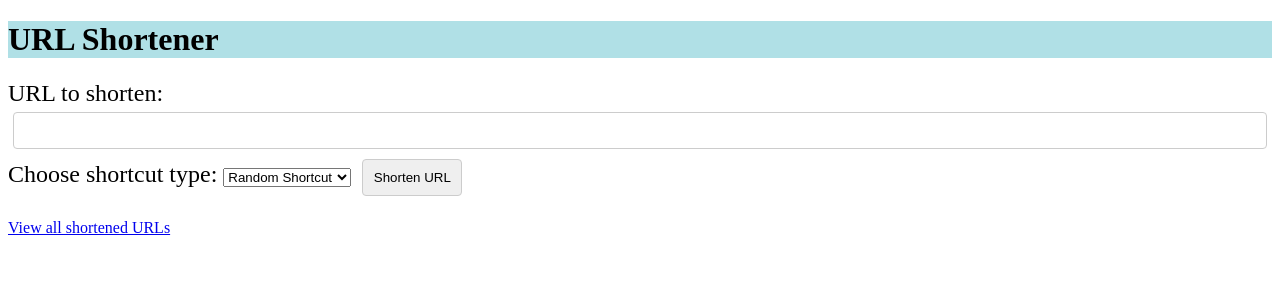
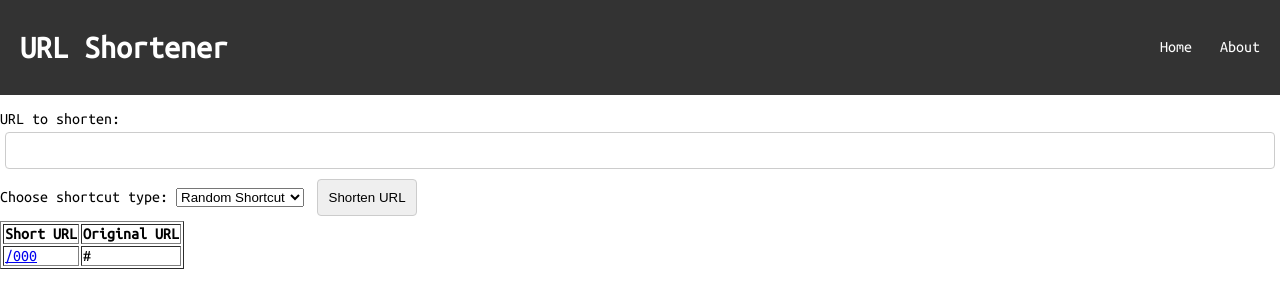
Before and after one commit to UndefinedConcept/QuickLinks-T24-, a Flask app: template templates/testing.html in a window 1280 px wide. Shown: the top 308 px of the page. Run offline with Flask 3, Linux system fonts and the light colour scheme; the template is opened without the code that fills it: most values are stand-ins (such as "Sample title", 1, 10 or a date in 2020).

Commit message:
update the look

```diff
--- /dev/null
+++ b/templates/about.html
@@ -0,0 +1 @@
+hello
--- a/templates/testing.html
+++ b/templates/testing.html
@@ -3,8 +3,29 @@
 <head>
     <meta charset="UTF-8">
     <meta name="viewport" content="width=device-width, initial-scale=1.0">
-    <title>URL Shortener - Home</title>
+    <title>URL Shortener</title>
+    <link href="https://fonts.googleapis.com/css2?family=Ubuntu+Mono:wght@400&display=swap" rel="stylesheet">
     <style>
+        body {
+            margin: 0;
+            font-family: 'Ubuntu Mono', monospace;
+        }
+        header {
+            display: flex;
+            justify-content: space-between;
+            align-items: center;
+            background-color: #333;
+            color: white;
+            padding: 10px 20px;
+        }
+        nav a {
+            color: white;
+            text-decoration: none;
+            margin-left: 20px;
+        }
+        nav a:hover {
+            text-decoration: underline;
+        }
         .flex-container {
               display: flex;
               align-items: center; /* Center items vertically */
@@ -19,11 +40,16 @@
           }
     </style>
 </head>
-
 <body>
-    <h1 style = "background-color: powderblue;">URL Shortener</h1>
-    <form method="POST" style="font-size: 150%;" action="/">
-        URL to shorten: <div class="flex-container"><input type="text" name="url" required></div>
+    <header>
+        <h1>URL Shortener</h1>
+        <nav>
+            <a href="/">Home</a>
+            <a href="/about">About</a>
+        </nav>
+    </header>
+    <form method="POST" action="/">
+        <br>URL to shorten: <div class="flex-container"><input type="text" name="url" required></div>
         <label for="shortcut_type">Choose shortcut type:</label>
         <select name="shortcut_type" id="shortcut_type" required onchange="togglePersonalShortcut()">
             <option value="random">Random Shortcut</option>
@@ -34,9 +60,20 @@
             <input type="text" name="personal_shortcut" placeholder="Enter personal shortcut">
         </div>
     </form>
-    <br>
-    <a href="/urls">View all shortened URLs</a>
+      <table border="1">
+        <tr>
+            <th>Short URL</th>
+            <th>Original URL</th>
+        </tr>
+        {% for short_code, original_url in url_mapping.items() %}
+            <tr>
+                <td><a href="/{{ short_code }}">/{{ short_code }}</a></td>
+                <td>{{ original_url }}</td>
+            </tr>
+        {% endfor %}
+    </table>
 </body>
+
 <script>
     function togglePersonalShortcut() {
         var shortcutType = document.getElementById("shortcut_type").value;
@@ -49,4 +86,3 @@
         }
     }
 </script>
-</html>
```
Also changed, not shown: main.py (+3 -14 lines), templates/tables.html (deleted, +0 -25 lines), url_mapping.csv (+1 -5 lines). Lines whose indentation alone changed are shown as unchanged.
